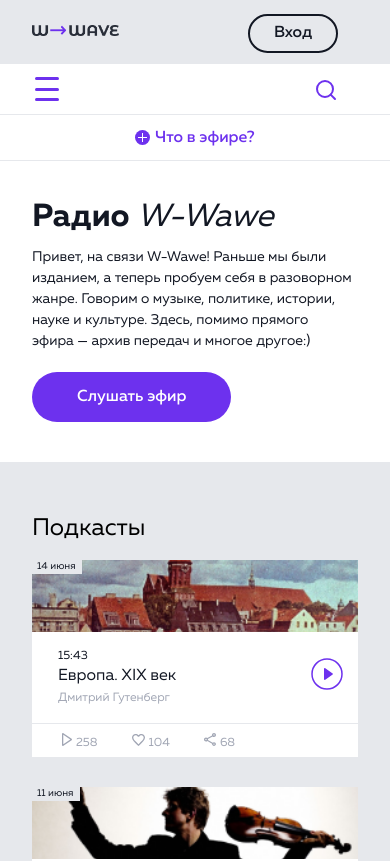
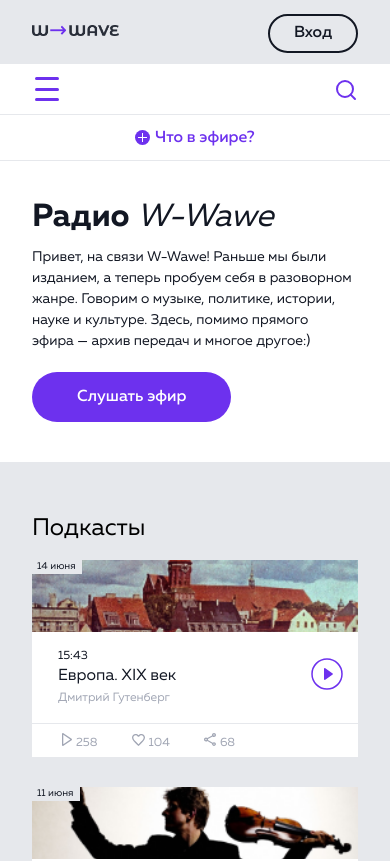
Before and after one commit to SSergeyZhuravlev/WWave-Radio, a plain HTML site: page index.html in a window 390 px wide. Shown: the top 861 px of the page. Drawn offline with nearby package versions, Linux system fonts and the light colour scheme; files that its build step writes are made by us from their sources; a script that the page names is missing; files whose address does not match are found by name.

Commit message:
new ver.

```diff
--- a/css/media.css
+++ b/css/media.css
@@ -739,7 +739,7 @@
     .header__entrance__btn {
         position: absolute;
         top: -55px;
-        right: 5px;
+        right: -15px;
         padding: 9.5px 24px;
         margin-bottom: 27px;
     }
@@ -761,7 +761,7 @@
     .header__search__btn {
         position: absolute;
         bottom: -33px;
-        right: 5px;
+        right: -15px;
         margin-right: 0;
     }
 
```
